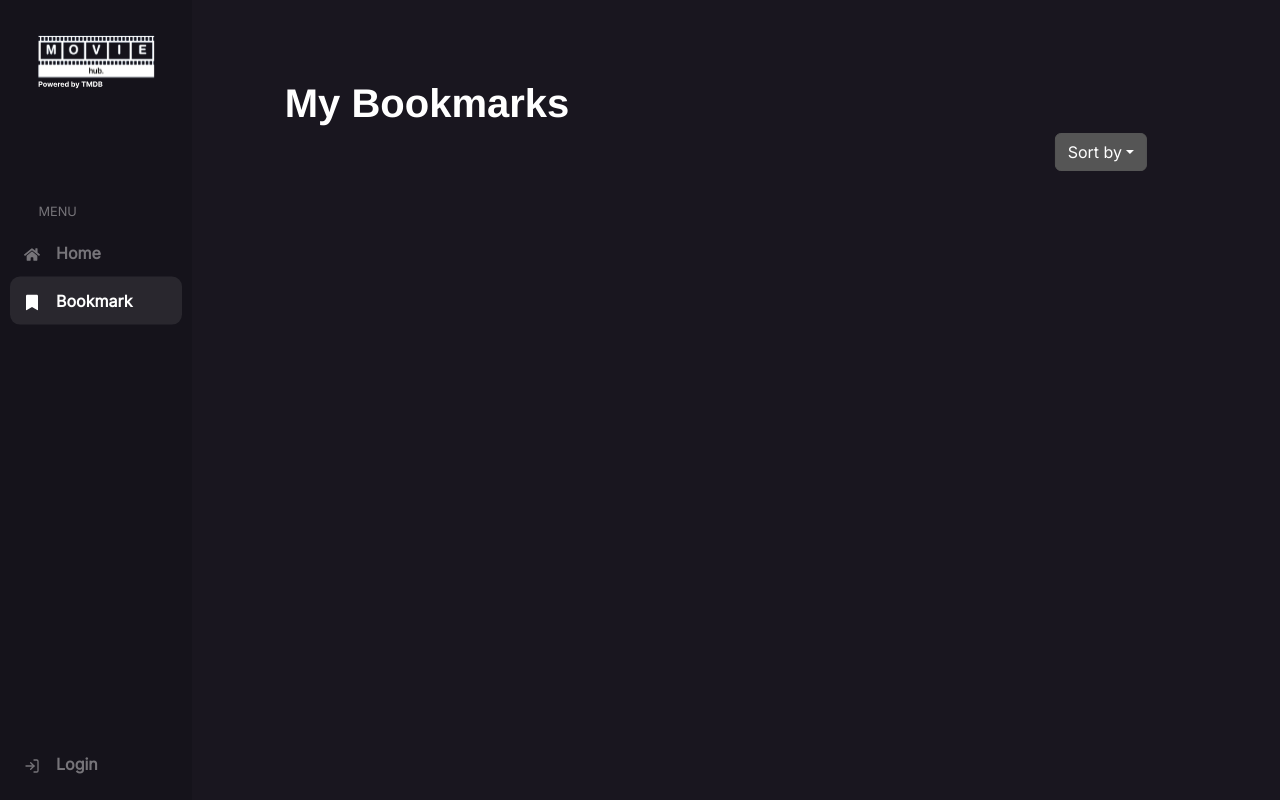
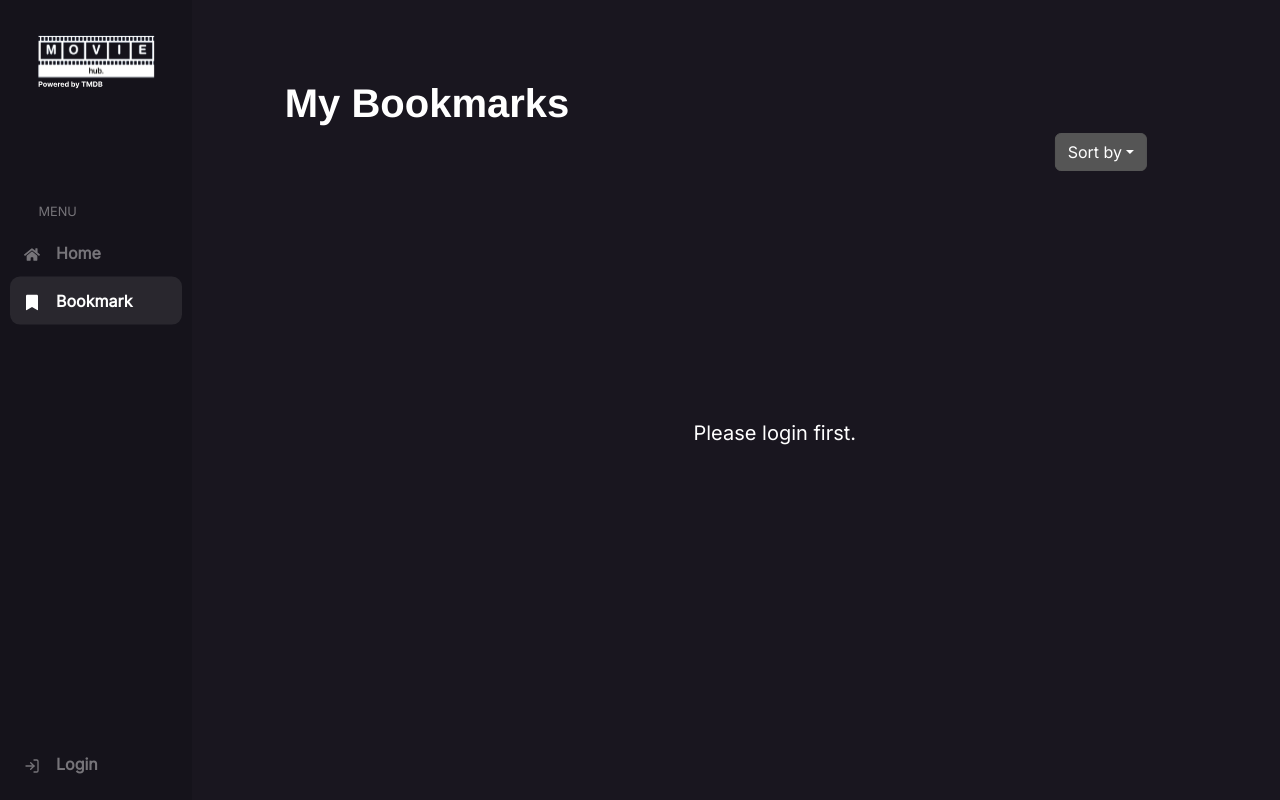
Before and after one commit to edwinmahendra/Movie-HUB, a React (Create React App) app: page /bookmark in a window 1280 px wide. Built offline with nearby package versions, Linux system fonts and the light colour scheme; no server answers.

Commit message:
Add loading screen in Bookmark

```diff
--- a/src/pages/Bookmark/Bookmark.jsx
+++ b/src/pages/Bookmark/Bookmark.jsx
@@ -1,12 +1,37 @@
-import React, { useState } from "react";
+import React, { useState, useEffect } from "react";
+import { getAuth } from "firebase/auth";
+import { collection, getDocs, doc, getFirestore } from "firebase/firestore";
 import "./bookmark.css";
 import ListBookmark from "../../components/Movie/ListBookmark";
-import {Dropdown, DropdownButton } from "react-bootstrap";
-
-
+import { Dropdown, DropdownButton } from "react-bootstrap";
+import { PropagateLoader } from "react-spinners";
 
 export const Bookmark = () => {
   const [sorting, setSorting] = useState("dateAdded");
+  const [bookmarks, setBookmarks] = useState([]);
+  const [isLoading, setIsLoading] = useState(false);
+  const auth = getAuth();
+  const db = getFirestore();
+  const userLoggedIn = !!auth.currentUser;
+
+  useEffect(() => {
+    if (userLoggedIn) {
+      setIsLoading(true);
+      const fetchBookmarks = async () => {
+        try {
+          const userDocRef = doc(db, "Users", auth.currentUser.uid);
+          const bookmarksCollection = await getDocs(
+            collection(userDocRef, "Bookmarks")
+          );
+          setBookmarks(bookmarksCollection.docs.map((doc) => doc.data()));
+        } catch (error) {
+          console.error("Error fetching bookmarks:", error);
+        }
+        setIsLoading(false);
+      };
+      fetchBookmarks();
+    }
+  }, [userLoggedIn, db]);
 
   const handleSorting = (type) => {
     setSorting(type);
@@ -14,20 +39,38 @@ export const Bookmark = () => {
 
   return (
     <div>
-      <div  className="titlePage">
-        My Bookmarks
-      </div>
+      <div className="titlePage">My Bookmarks</div>
       <div className="sorting-dropdown">
         <DropdownButton id="sorting-dropdown" title="Sort by">
-          <Dropdown.Item onClick={() => handleSorting("alphabet")}>Alphabetically</Dropdown.Item>
-          <Dropdown.Item onClick={() => handleSorting("date")}>Date</Dropdown.Item>
-          <Dropdown.Item onClick={() => handleSorting("dateAdded")}>Date Added</Dropdown.Item>
+          <Dropdown.Item onClick={() => handleSorting("alphabet")}>
+            Alphabetically
+          </Dropdown.Item>
+          <Dropdown.Item onClick={() => handleSorting("date")}>
+            Date
+          </Dropdown.Item>
+          <Dropdown.Item onClick={() => handleSorting("dateAdded")}>
+            Date Added
+          </Dropdown.Item>
         </DropdownButton>
       </div>
       <div className="container">
-        <>
-          <ListBookmark sorting={sorting} />
-        </>
+        {isLoading ? (
+          <div className="loading-container">
+            <PropagateLoader size={30} color="#6680C0" />
+          </div>
+        ) : userLoggedIn ? (
+          bookmarks.length > 0 ? (
+            <ListBookmark bookmarks={bookmarks} sorting={sorting} />
+          ) : (
+            <div className="no-bookmarks-container">
+              <p>Sorry, you haven't added any bookmarks here.</p>
+            </div>
+          )
+        ) : (
+          <div className="no-bookmarks-container">
+            <p>Please login first.</p>
+          </div>
+        )}
       </div>
     </div>
   );
--- a/src/pages/Bookmark/bookmark.css
+++ b/src/pages/Bookmark/bookmark.css
@@ -1,22 +1,35 @@
-.container{
+.no-bookmarks-container {
+    display: flex;
+    flex-direction: column;
+    align-items: center;
+    justify-content: center;
+    height: 60vh;
+    color: white;
+    font-size: 20px;
+}
+
+.bold-text {
+    font-weight: bold;
+}
+
+.container {
     z-index: 1;
     width: 30000px;
     position: relative;
 }
 
-.sorting-dropdown{
+.sorting-dropdown {
     transform: translateX(+80%);
-    z-index: 2;;
+    z-index: 2;
     position: relative;
 }
 
-#sorting-dropdown{
-    background-color: #555555 ;
+#sorting-dropdown {
+    background-color: #555555;
     border-color: #555555;
-
 }
 
-.titlePage{
+.titlePage {
     color: white;
     font-family: "Inter-Bold", Helvetica;
     font-size: 40px;
@@ -24,3 +37,15 @@
     margin-left: 80px;
     font-weight: bold;
 }
+
+.loading-container {
+    display: flex;
+    justify-content: center;
+    align-items: center;
+    height: 100vh;
+    position: fixed;
+    top: 0;
+    left: 0;
+    right: 0;
+    bottom: 0;
+}
```
